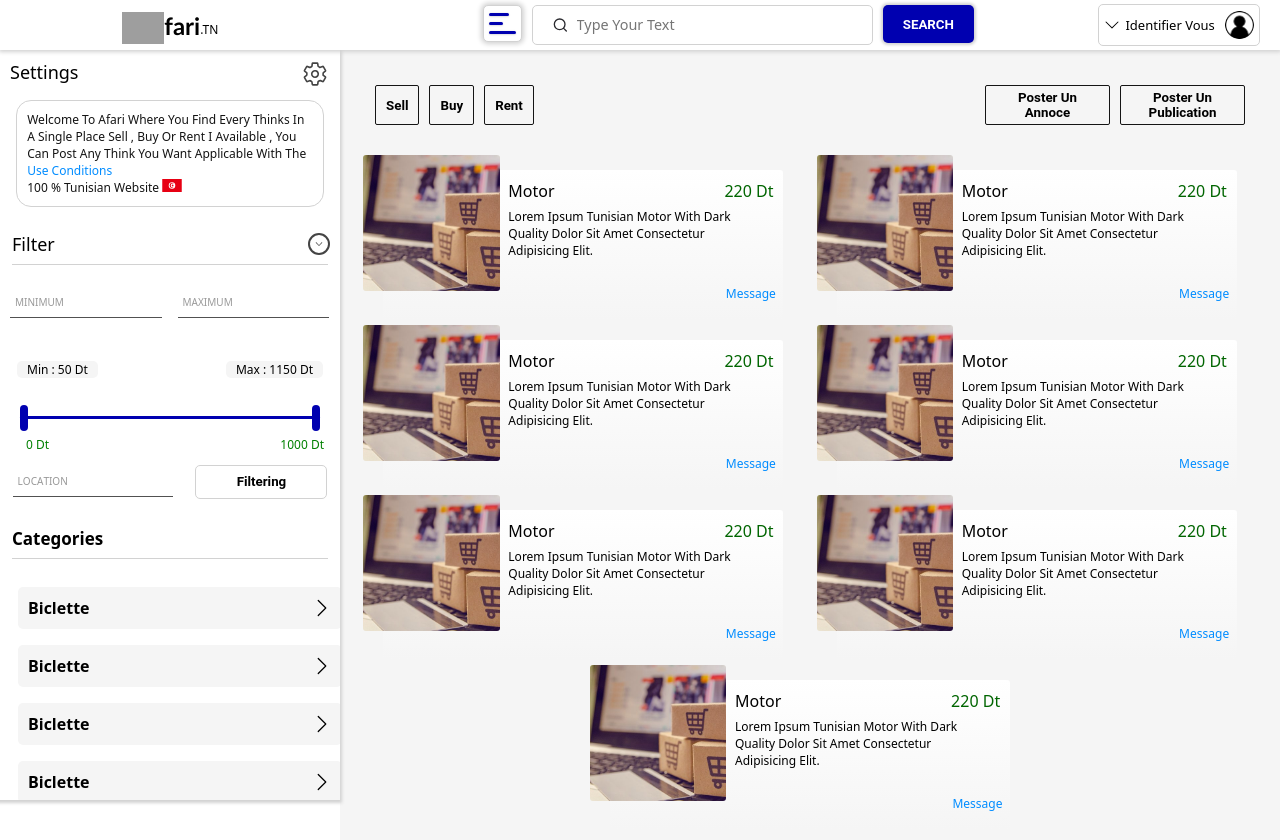
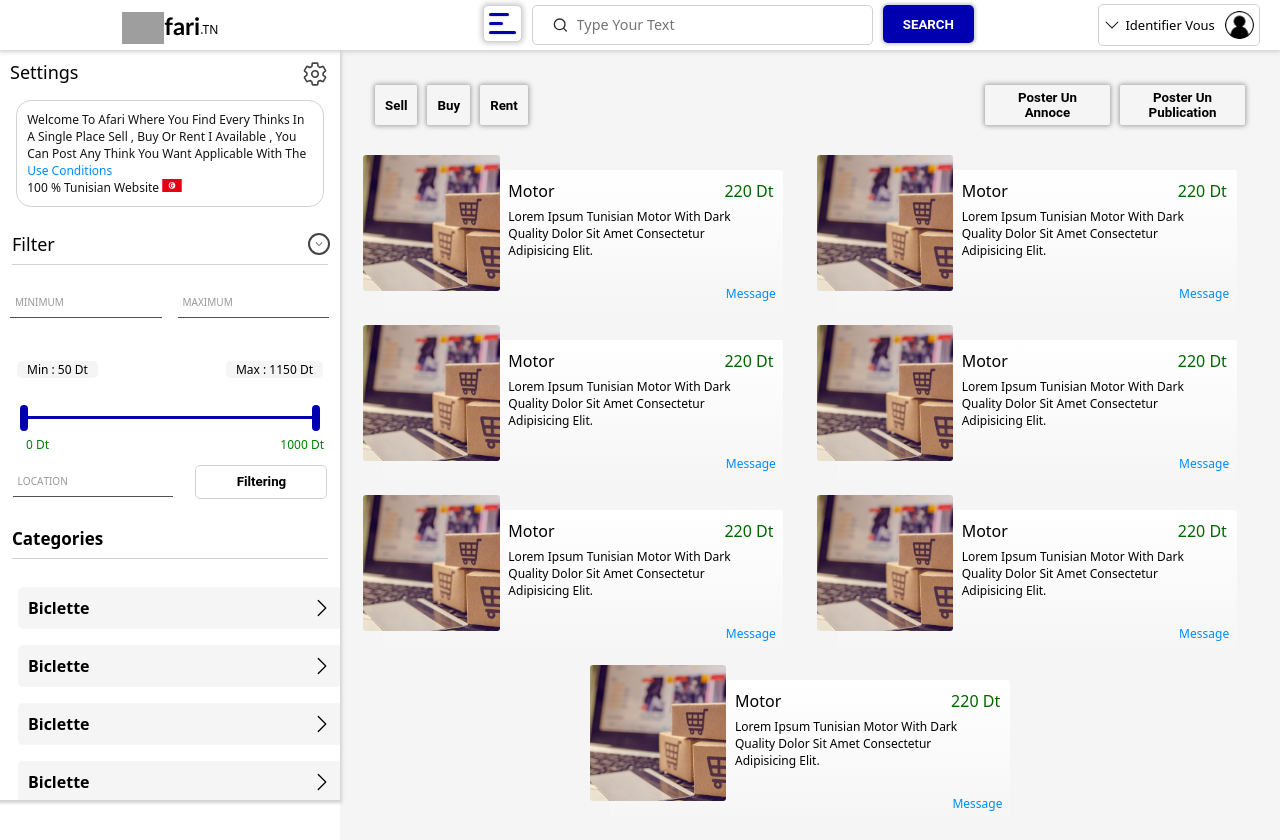
Before and after one commit to RAYEN311/Afari.tn-front, a React (Vite) app: page / in a window 1280 px wide. Built offline with nearby package versions, Linux system fonts and the light colour scheme; grey boxes are pictures that could not be loaded.

Commit message:
Add files via upload

```diff
--- a/src/Components/comp_hub_0/styles/sudo_button.css
+++ b/src/Components/comp_hub_0/styles/sudo_button.css
@@ -10,6 +10,7 @@
     border-radius: 8px!important;
     box-shadow: 0 0 5px 2px var(--box_shadow);
     text-align: center;
+    border: none!important;
 }
 .sudo_button:active{
     scale: 0.98;
--- a/src/Components/comp_hub_2-main_construct/buttons_bar.jsx
+++ b/src/Components/comp_hub_2-main_construct/buttons_bar.jsx
@@ -10,8 +10,8 @@ export default function Main_buttons(porps){
         <button className="button_bar">rent</button>
         </div>
         <div className="sec_sub_main_butt_bar_ii">
-        <button className="button_bar">poster un annoce</button>
-        <button className="button_bar">poster un publication </button>
+        <button className="button_bar gold">poster un annoce</button>
+        <button className="button_bar green">poster un publication </button>
         </div>
     </div>
    )
--- a/src/Components/comp_hub_2-main_construct/main_styles/buttons_bar.css
+++ b/src/Components/comp_hub_2-main_construct/main_styles/buttons_bar.css
@@ -7,15 +7,21 @@
 }
 .main_buttons_bar .button_bar{
     margin: 5px;
-    border: 1px solid var(--burger_col);
+    box-shadow: 0 0 5px 1px rgb(158, 158, 158);
     background-color: whitesmoke;
     border-radius: 2px;
     height: 40px;
     padding: 0 10px 0 10px;
     text-transform: capitalize;
     cursor: pointer;
+    border: none;
 }
-.main_buttons_bar .button_bar:active{
+.main_buttons_bar .button_bar:hover{
+    background-color:var(--second);
+    color: white;
+    box-shadow: 0 0 7px 2px rgb(187, 187, 187);
+}
+/* .main_buttons_bar .button_bar:active{
     scale: 0.95;
 }
 .main_buttons_bar .yellow{
@@ -32,11 +38,25 @@
 }
 .main_buttons_bar .blue{
     border: 1px solid blue;
-}
-
+} */
 .main_buttons_bar .sec_sub_main_butt_bar_i button{
     width: auto;
 }
+
+/* .main_buttons_bar .sec_sub_main_butt_bar_i button:hover{
+
+}
+.main_buttons_bar .sec_sub_main_butt_bar_ii .green:hover{
+    background-color:green;
+    color: white;
+    box-shadow: 0 0 7px 2px rgb(187, 187, 187);
+}
+
+.main_buttons_bar .sec_sub_main_butt_bar_ii .gold:hover{
+    background-color:orange;
+    color: black;
+    box-shadow: 0 0 7px 2px rgb(187, 187, 187);
+} */
 .main_buttons_bar .sec_sub_main_butt_bar_ii button{
     width: 125px;
 
--- a/src/views/home.jsx
+++ b/src/views/home.jsx
@@ -12,7 +12,7 @@ export default function Home(){
 
     const [showHome, setShowHome] = useState(false);
     useEffect(() => {
-    const delay = 500; // 1 second in milliseconds
+    const delay = 400;
 
     const timeoutId = setTimeout(() => {
       setShowHome(true);
--- a/src/views/wait_screen.jsx
+++ b/src/views/wait_screen.jsx
@@ -10,7 +10,7 @@ export default function WaitScreen(){
     return(
         <body className="Wait">
             <LogoCopy Title={"fari"}></LogoCopy>
-            <div class="loader"></div>
+            <div class="loader_main"></div>
         </body>
      )
 }
--- a/src/wait.css
+++ b/src/wait.css
@@ -23,10 +23,10 @@ body{
   cursor: pointer;
   transform: translateY(20px);
     }
-.loader {
+.loader_main {
     display: block;
     --height-of-loader: 4px;
-    --loader-color: #0071e2;
+    /* --loader-color: #0071e2; */
     width: 130px;
     height: var(--height-of-loader);
     border-radius: 30px;
@@ -34,10 +34,10 @@ body{
     position: relative;
   }
 
-  .loader::before {
+  .loader_main::before {
     content: "";
     position: absolute;
-    background: var(--loader-color);
+    background: var(--second);
     top: 0;
     left: 0;
     width: 0%;
```
